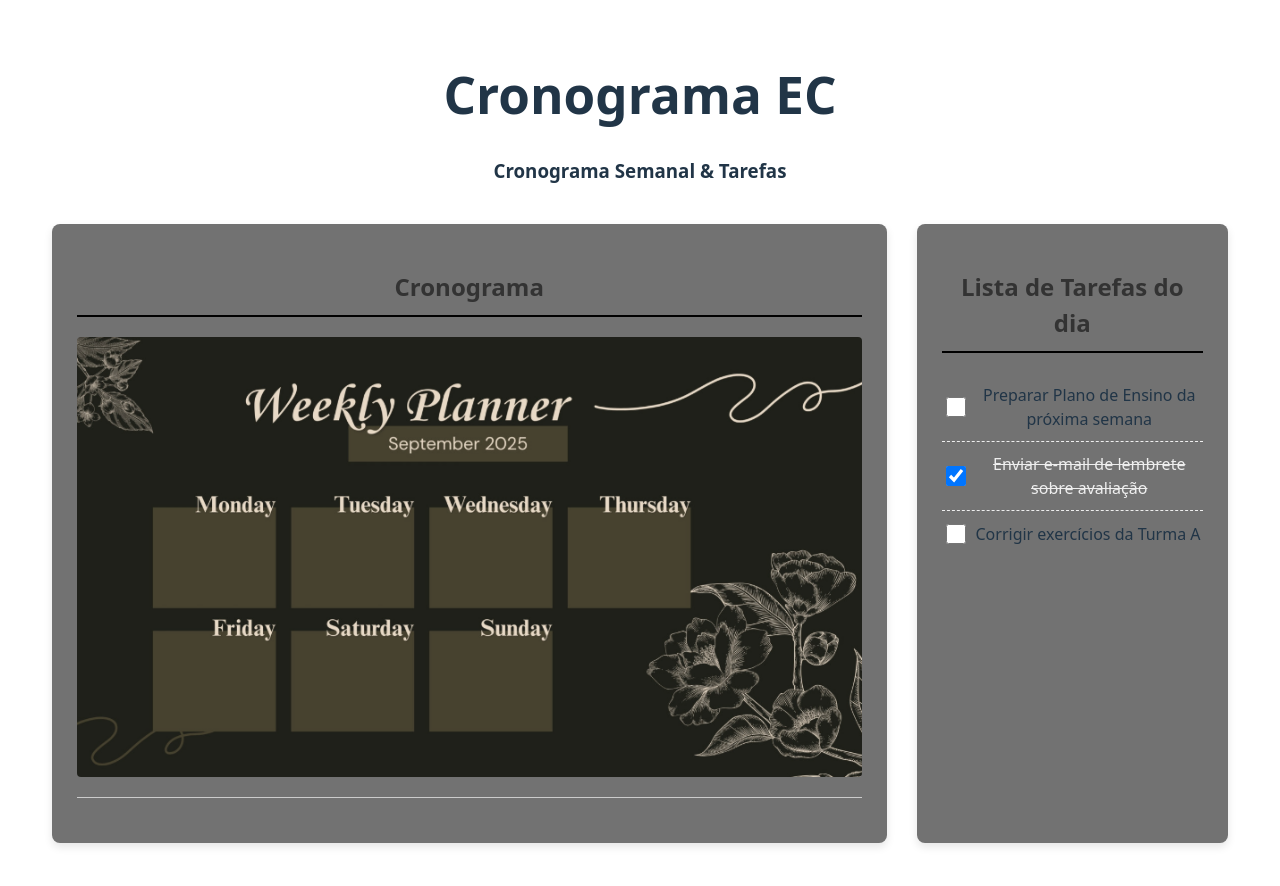
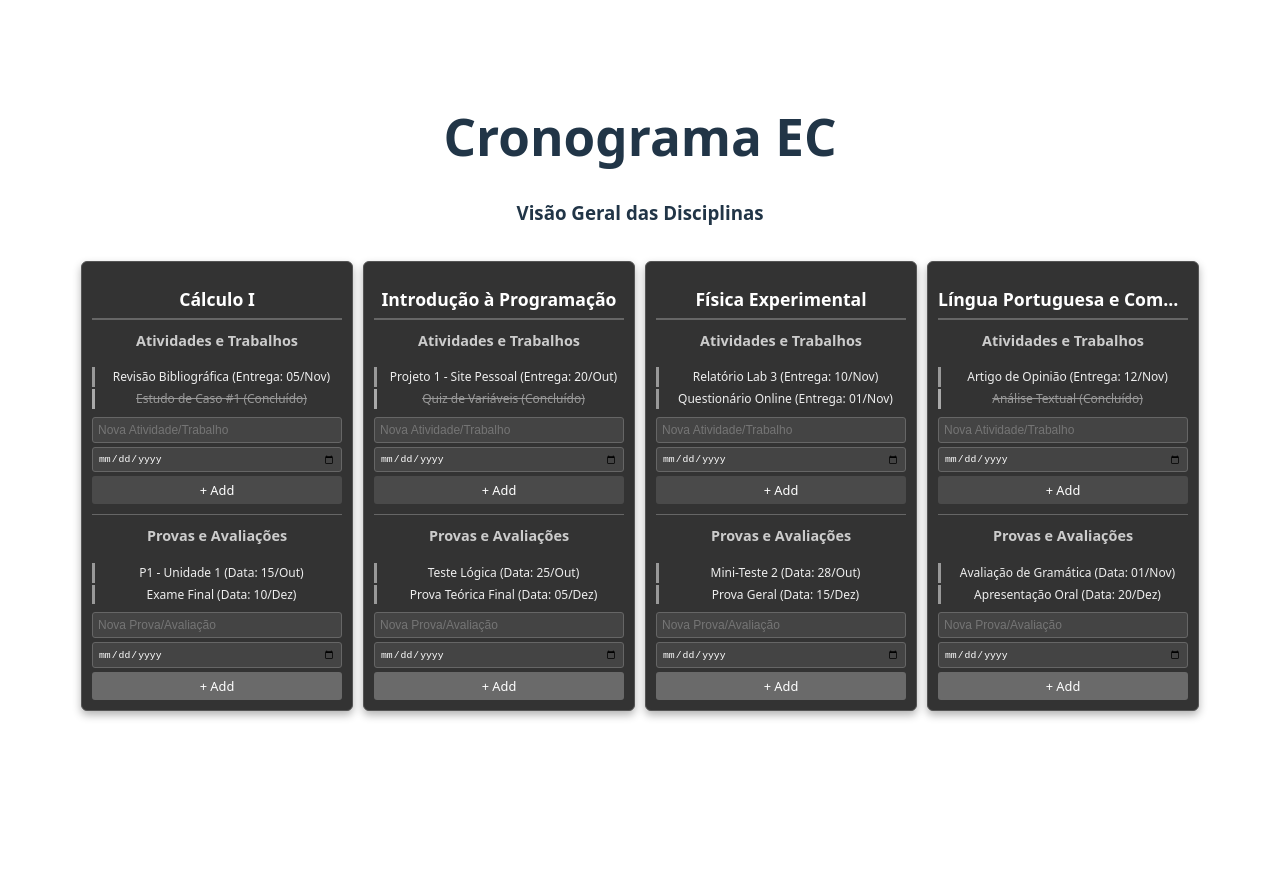
Before and after one commit to ana-borowsky/cronograma-educacional-react, a React app in the folder frontend/: page / in a window 1280 px wide. Shown: the top 886 px of the page. After the commit the page ends 800 px from the top, so only its background shows below. Built offline with nearby package versions, Linux system fonts and the light colour scheme; the HTML template or start-up script is replaced by a standard one.

Commit message:
Adiciona página das disciplinas

```diff
--- a/frontend/src/App.jsx
+++ b/frontend/src/App.jsx
@@ -1,11 +1,11 @@
 import './App.css'
-import ScheduleAndTasks from './pages/ScheduleAndTasks.jsx'
+import Disciplines from './pages/Disciplines.jsx'
 
 function App() {
 
   return (
     <>
-      <ScheduleAndTasks />
+      <Disciplines />
 
     </>
   )
--- /dev/null
+++ b/frontend/src/css/Disciplines.css
@@ -0,0 +1,118 @@
+.disciplines-container {
+  display: flex;
+  overflow-x: auto;
+  gap: 10px;
+  padding: 15px 10px;
+  width: 100%;
+  box-sizing: border-box;
+}
+
+.discipline-panel {
+  min-width: 250px;
+  max-width: 250px;
+  background-color: #333333;
+  border: 1px solid #555555;
+  border-radius: 6px;
+  padding: 10px;
+  box-shadow: 0 4px 8px rgba(0, 0, 0, 0.3);
+  transition: transform 0.2s;
+  flex-shrink: 0;
+}
+
+.discipline-panel:hover {
+  transform: translateY(-2px);
+  box-shadow: 0 6px 12px rgba(0, 0, 0, 0.4);
+}
+
+.discipline-title {
+  color: #ffffff;
+  border-bottom: 2px solid #666666;
+  padding-bottom: 5px;
+  margin-bottom: 10px;
+  font-size: 1.1em;
+  white-space: nowrap;
+  overflow: hidden;
+  text-overflow: ellipsis;
+}
+
+.section h3 {
+  color: #cccccc;
+  margin-top: 8px;
+  margin-bottom: 5px;
+  font-size: 0.9em;
+}
+
+.activity-list,
+.exam-list {
+  list-style: none;
+  padding: 0;
+  margin-bottom: 8px;
+}
+
+.activity-item,
+.exam-item {
+  padding: 2px 0;
+  border-left: 3px solid #999999;
+  padding-left: 6px;
+  margin-bottom: 2px;
+  font-size: 0.75em;
+  color: #eeeeee;
+  line-height: 1.3;
+}
+
+.activity-item.completed {
+  border-left-color: #aaaaaa;
+  text-decoration: line-through;
+  color: #999999;
+}
+
+.add-form {
+  display: flex;
+  flex-direction: column;
+  gap: 4px;
+  margin-top: 5px;
+  align-items: stretch;
+}
+
+.add-input,
+.date-input {
+  padding: 5px;
+  border: 1px solid #666666;
+  border-radius: 3px;
+  background-color: #444444;
+  color: #ffffff;
+  font-size: 0.75em;
+  width: 100%;
+  box-sizing: border-box;
+}
+
+.add-button {
+  padding: 5px;
+  border: none;
+  border-radius: 3px;
+  cursor: pointer;
+  color: #ffffff;
+  background-color: #555555;
+  transition: background-color 0.2s;
+  font-size: 0.8em;
+  width: 100%;
+}
+
+.add-button:hover {
+  background-color: #777777;
+}
+
+.primary-btn {
+  background-color: #4a4a4a;
+}
+
+.secondary-btn {
+  background-color: #6a6a6a;
+}
+
+.section-divider {
+  border: 0;
+  height: 1px;
+  background: #666666;
+  margin: 10px 0;
+}
--- a/frontend/src/index.css
+++ b/frontend/src/index.css
@@ -1,4 +1,5 @@
 @import './css/ScheludeAndTask.css';
+@import './css/Disciplines.css';
 
 :root {
   font-family: system-ui, Avenir, Helvetica, Arial, sans-serif;
--- /dev/null
+++ b/frontend/src/pages/Disciplines.jsx
@@ -0,0 +1,124 @@
+import Layout from "../components/Layout"
+
+const Disciplines = () => {
+  return (
+    <Layout subtitle="Visão Geral das Disciplinas">
+      <div className="disciplines-container">
+        <div className="discipline-panel">
+          <h2 className="discipline-title">Cálculo I</h2>
+          <div className="section activities-section">
+            <h3>Atividades e Trabalhos</h3>
+            <ul className="activity-list">
+              <li className="activity-item">Revisão Bibliográfica (Entrega: 05/Nov)</li>
+              <li className="activity-item completed">Estudo de Caso #1 (Concluído)</li>
+            </ul>
+            <form className="add-form activity-form">
+              <input type="text" placeholder="Nova Atividade/Trabalho" className="add-input" />
+              <input type="date" title="Data de Entrega" className="date-input" />
+              <button type="submit" className="add-button primary-btn">+ Add</button>
+            </form>
+          </div>
+          <hr className="section-divider" />
+          <div className="section exams-section">
+            <h3>Provas e Avaliações</h3>
+            <ul className="exam-list">
+              <li className="exam-item">P1 - Unidade 1 (Data: 15/Out)</li>
+              <li className="exam-item">Exame Final (Data: 10/Dez)</li>
+            </ul>
+            <form className="add-form exam-form">
+              <input type="text" placeholder="Nova Prova/Avaliação" className="add-input" />
+              <input type="date" title="Data da Prova" className="date-input" />
+              <button type="submit" className="add-button secondary-btn">+ Add</button>
+            </form>
+          </div>
+        </div>
+        <div className="discipline-panel">
+          <h2 className="discipline-title">Introdução à Programação</h2>
+          <div className="section activities-section">
+            <h3>Atividades e Trabalhos</h3>
+            <ul className="activity-list">
+              <li className="activity-item">Projeto 1 - Site Pessoal (Entrega: 20/Out)</li>
+              <li className="activity-item completed">Quiz de Variáveis (Concluído)</li>
+            </ul>
+            <form className="add-form activity-form">
+              <input type="text" placeholder="Nova Atividade/Trabalho" className="add-input" />
+              <input type="date" title="Data de Entrega" className="date-input" />
+              <button type="submit" className="add-button primary-btn">+ Add</button>
+            </form>
+          </div>
+          <hr className="section-divider" />
+          <div className="section exams-section">
+            <h3>Provas e Avaliações</h3>
+            <ul className="exam-list">
+              <li className="exam-item">Teste Lógica (Data: 25/Out)</li>
+              <li className="exam-item">Prova Teórica Final (Data: 05/Dez)</li>
+            </ul>
+            <form className="add-form exam-form">
+              <input type="text" placeholder="Nova Prova/Avaliação" className="add-input" />
+              <input type="date" title="Data da Prova" className="date-input" />
+              <button type="submit" className="add-button secondary-btn">+ Add</button>
+            </form>
+          </div>
+        </div>
+        <div className="discipline-panel">
+          <h2 className="discipline-title">Física Experimental</h2>
+          <div className="section activities-section">
+            <h3>Atividades e Trabalhos</h3>
+            <ul className="activity-list">
+              <li className="activity-item">Relatório Lab 3 (Entrega: 10/Nov)</li>
+              <li className="activity-item">Questionário Online (Entrega: 01/Nov)</li>
+            </ul>
+            <form className="add-form activity-form">
+              <input type="text" placeholder="Nova Atividade/Trabalho" className="add-input" />
+              <input type="date" title="Data de Entrega" className="date-input" />
+              <button type="submit" className="add-button primary-btn">+ Add</button>
+            </form>
+          </div>
+          <hr className="section-divider" />
+          <div className="section exams-section">
+            <h3>Provas e Avaliações</h3>
+            <ul className="exam-list">
+              <li className="exam-item">Mini-Teste 2 (Data: 28/Out)</li>
+              <li className="exam-item">Prova Geral (Data: 15/Dez)</li>
+            </ul>
+            <form className="add-form exam-form">
+              <input type="text" placeholder="Nova Prova/Avaliação" className="add-input" />
+              <input type="date" title="Data da Prova" className="date-input" />
+              <button type="submit" className="add-button secondary-btn">+ Add</button>
+            </form>
+          </div>
+        </div>
+        <div className="discipline-panel">
+          <h2 className="discipline-title">Língua Portuguesa e Comunicação</h2>
+          <div className="section activities-section">
+            <h3>Atividades e Trabalhos</h3>
+            <ul className="activity-list">
+              <li className="activity-item">Artigo de Opinião (Entrega: 12/Nov)</li>
+              <li className="activity-item completed">Análise Textual (Concluído)</li>
+            </ul>
+            <form className="add-form activity-form">
+              <input type="text" placeholder="Nova Atividade/Trabalho" className="add-input" />
+              <input type="date" title="Data de Entrega" className="date-input" />
+              <button type="submit" className="add-button primary-btn">+ Add</button>
+            </form>
+          </div>
+          <hr className="section-divider" />
+          <div className="section exams-section">
+            <h3>Provas e Avaliações</h3>
+            <ul className="exam-list">
+              <li className="exam-item">Avaliação de Gramática (Data: 01/Nov)</li>
+              <li className="exam-item">Apresentação Oral (Data: 20/Dez)</li>
+            </ul>
+            <form className="add-form exam-form">
+              <input type="text" placeholder="Nova Prova/Avaliação" className="add-input" />
+              <input type="date" title="Data da Prova" className="date-input" />
+              <button type="submit" className="add-button secondary-btn">+ Add</button>
+            </form>
+          </div>
+        </div>
+      </div>
+    </Layout>
+  );
+};
+
+export default Disciplines;
```
